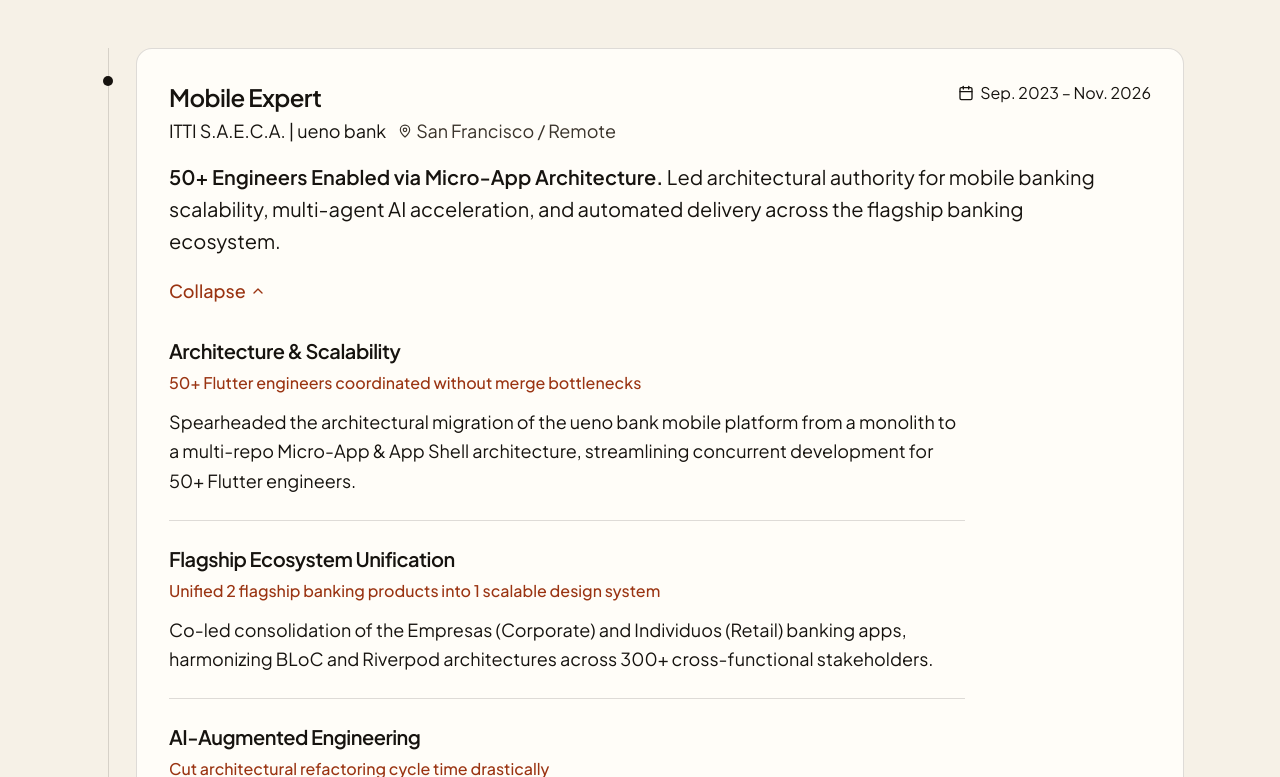
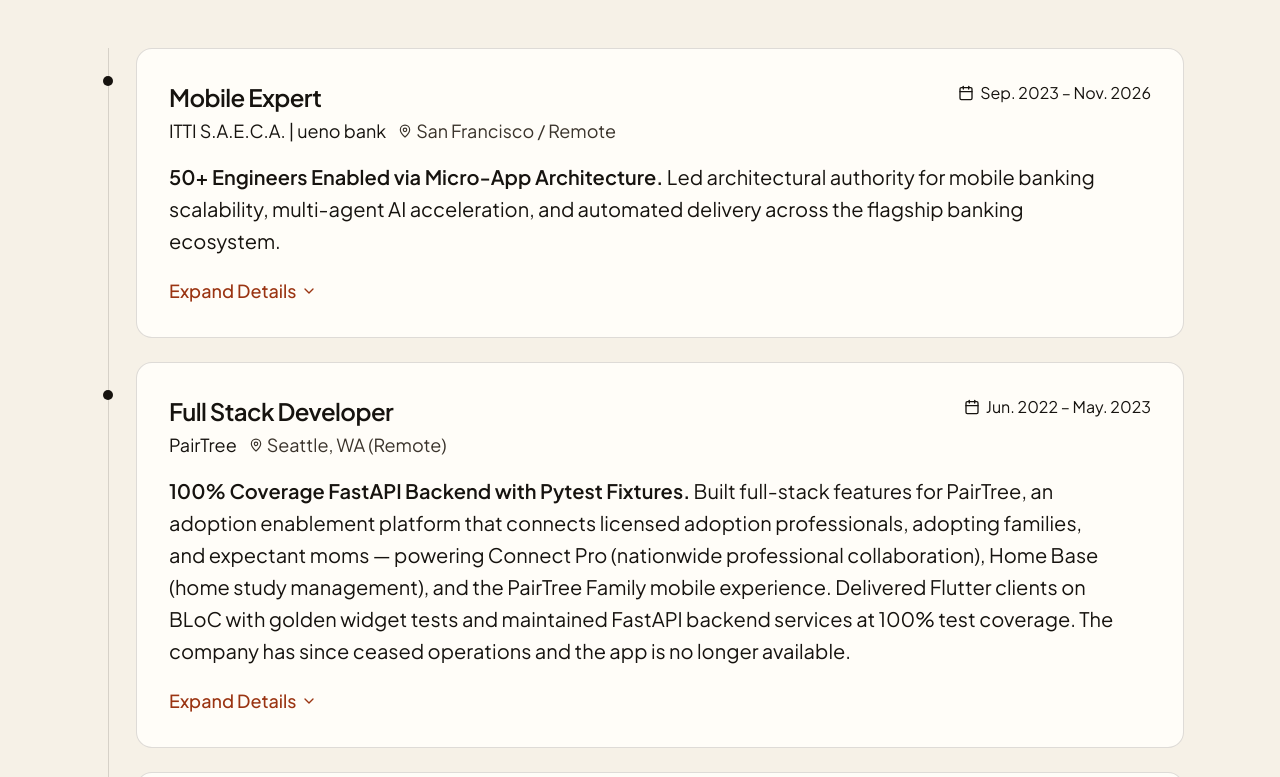
Before and after one commit to EugenioTesio/portfolio-v2, a React (Vite) app: page / in a window 1280 px wide. Shown: the part 2239-3016 px from the top of the page. Built offline with nearby package versions, Linux system fonts and the light colour scheme.

Commit message:
Collapse Experience cards by default

```diff
--- a/src/components/ExperienceSection.tsx
+++ b/src/components/ExperienceSection.tsx
@@ -78,8 +78,7 @@ export default function ExperienceSection({
 
         <div className="space-y-6 relative before:absolute before:inset-0 before:left-3 before:w-px before:bg-line before:pointer-events-none">
           {displayedExperiences.map((exp, index) => {
-            const isCurrent = Boolean(exp.current);
-            const isExpanded = expandedRoles[exp.id] ?? (isCurrent || index === 0);
+            const isExpanded = expandedRoles[exp.id] ?? false;
 
             return (
               <motion.article
@@ -155,6 +154,7 @@ export default function ExperienceSection({
                   <div className="mt-5">
                     <button
                       onClick={() => toggleExpand(exp.id, isExpanded)}
+                      aria-expanded={isExpanded}
                       className="text-lg font-medium text-accent inline-flex items-center gap-1"
                     >
                       <span>{isExpanded ? t('experience.collapse') : t('experience.expandDetails')}</span>
```
